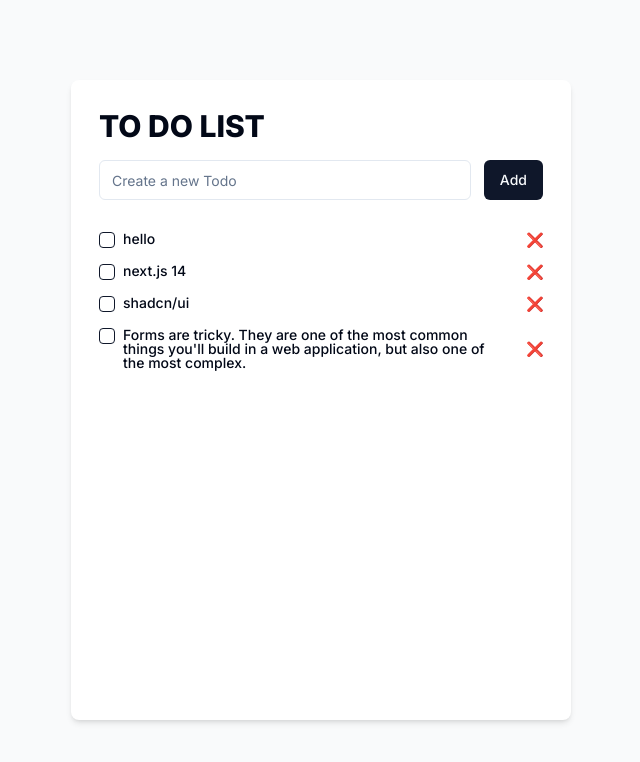
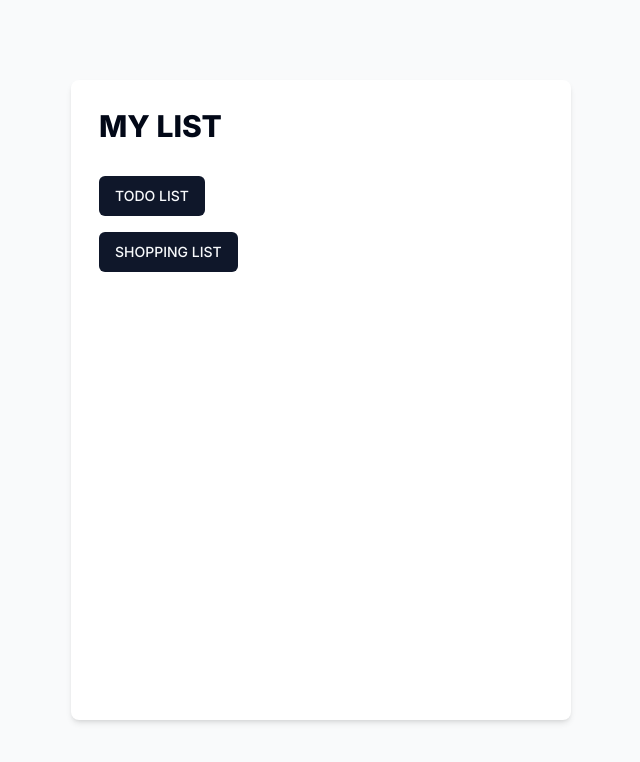
Before and after one commit to 2dowon/next14-shadcn-todolist, a Next.js app: page / in a window 1280 px wide. Shown: the top 762 px of the page, without its empty margins (319-959 px from the left). Built offline with nearby package versions, Linux system fonts and the light colour scheme.

Commit message:
chore: separate todo list and shopping list

```diff
--- a/app/page.tsx
+++ b/app/page.tsx
@@ -1,15 +1,20 @@
-import TodoAddForm from "@/components/todo_add_form";
-import TodoList from "@/components/todo_list";
+import { Button } from "@/components/ui/button";
+import Link from "next/link";
 
 export default function Home() {
   return (
     <div className="flex justify-center items-center h-screen bg-gray-50">
       <div className="relative rounded-lg bg-white p-7 shadow-md sm:w-[500px] sm:h-[80vh] h-screen w-screen">
-        <h1 className="pb-[1rem] font-extrabold text-3xl">TO DO LIST</h1>
+        <h1 className="pb-[2rem] font-extrabold text-3xl">MY LIST</h1>
 
-        <TodoAddForm />
-
-        <TodoList />
+        <div className="flex flex-col gap-y-[1rem]">
+          <Link href="/todo-list">
+            <Button type="button">TODO LIST</Button>
+          </Link>
+          <Link href="/shopping-list">
+            <Button type="button">SHOPPING LIST</Button>
+          </Link>
+        </div>
       </div>
     </div>
   );
--- /dev/null
+++ b/app/shopping-list/page.tsx
@@ -0,0 +1,9 @@
+export default function ShoppingListPage() {
+  return (
+    <div className="flex justify-center items-center h-screen bg-gray-50">
+      <div className="relative rounded-lg bg-white p-7 shadow-md sm:w-[500px] sm:h-[80vh] h-screen w-screen">
+        <h1 className="pb-[1rem] font-extrabold text-3xl">SHOPPING LIST</h1>
+      </div>
+    </div>
+  );
+}
--- a/components/todo.tsx
+++ b/app/todo-list/_components/todo.tsx
@@ -1,8 +1,8 @@
 "use client";
 
 import { ITodo, useTodoListStore } from "@/store/useTodoListStore";
-import { Button } from "./ui/button";
-import { Checkbox } from "./ui/checkbox";
+import { Button } from "../../../components/ui/button";
+import { Checkbox } from "../../../components/ui/checkbox";
 
 const Todo = ({ todo }: { todo: ITodo }) => {
   const handleCheckedChange = (checked: boolean) => {
--- /dev/null
+++ b/app/todo-list/page.tsx
@@ -0,0 +1,16 @@
+import TodoAddForm from "@/app/todo-list/_components/todo_add_form";
+import TodoList from "@/app/todo-list/_components/todo_list";
+
+export default function TodoListPage() {
+  return (
+    <div className="flex justify-center items-center h-screen bg-gray-50">
+      <div className="relative rounded-lg bg-white p-7 shadow-md sm:w-[500px] sm:h-[80vh] h-screen w-screen">
+        <h1 className="pb-[1rem] font-extrabold text-3xl">TO DO LIST</h1>
+
+        <TodoAddForm />
+
+        <TodoList />
+      </div>
+    </div>
+  );
+}
--- a/store/useTodoListStore.ts
+++ b/store/useTodoListStore.ts
@@ -33,11 +33,7 @@ const useTodoListStore = create<ITodoListStore>((set) => ({
   updateTodo: (newTodo: ITodo) =>
     set((state) => ({
       todoList: state.todoList.map((todo) => {
-        if (todo.id === newTodo.id) {
-          return newTodo;
-        } else {
-          return todo;
-        }
+        return todo.id === newTodo.id ? newTodo : todo;
       }),
     })),
   deleteTodo: (id: number) =>
```
Also changed, not shown: app/todo-list/_components/todo_add_form.tsx (renamed from components/todo_add_form.tsx), app/todo-list/_components/todo_list.tsx (renamed from components/todo_list.tsx).
